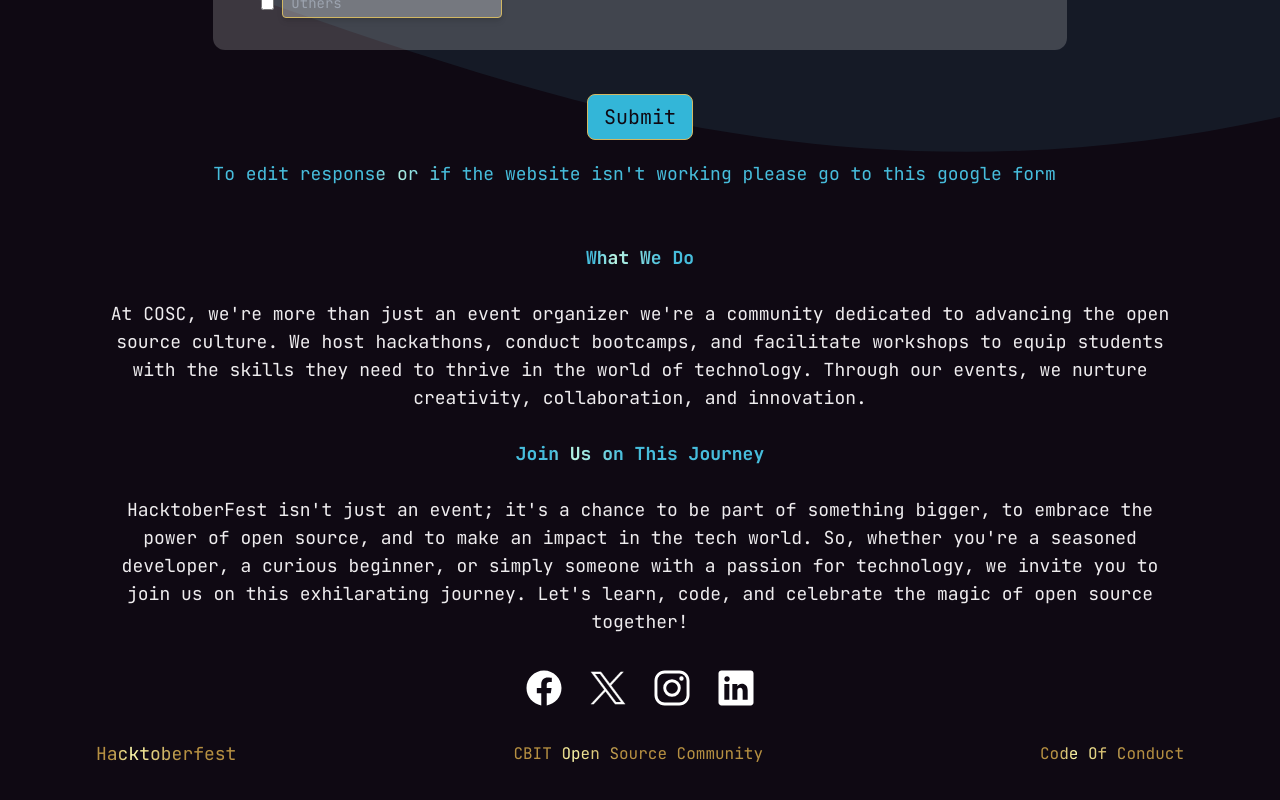
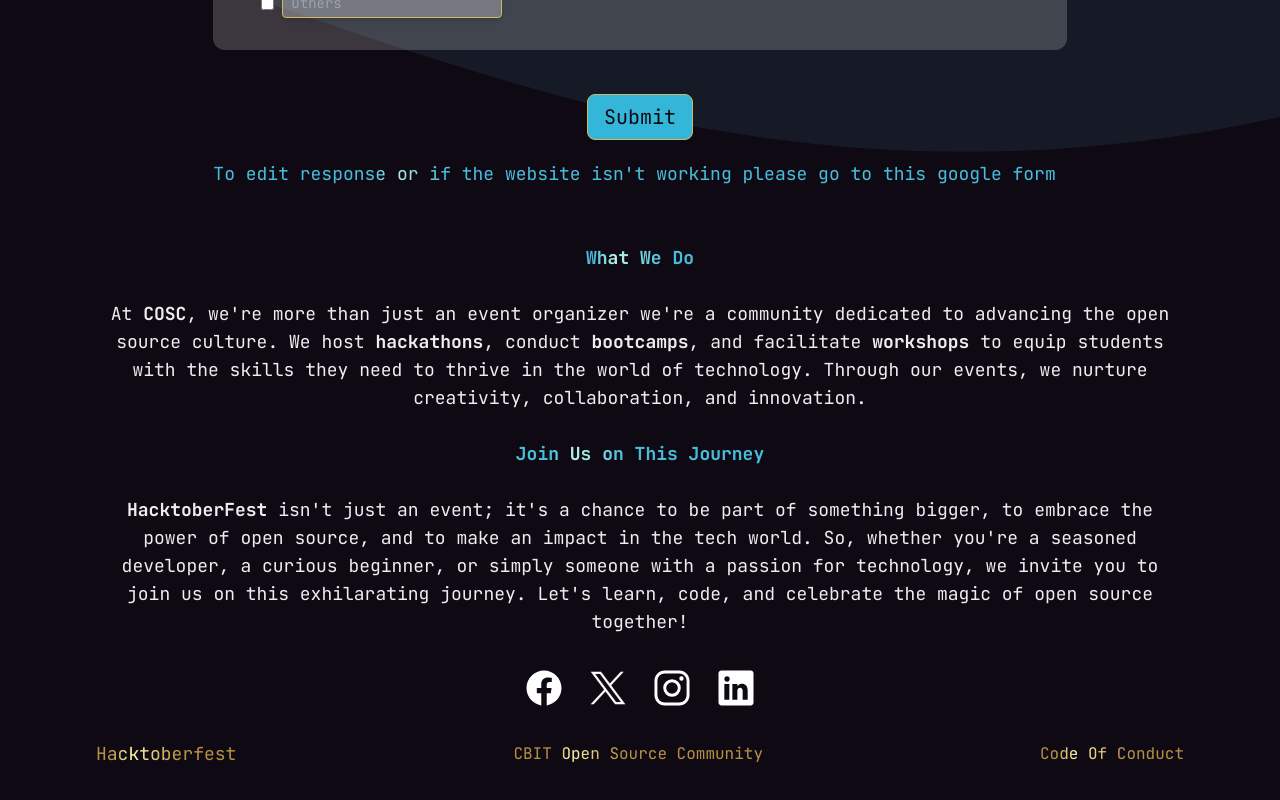
Before and after one commit to pupperemeritus/hacktoberfest-2023, a Next.js app: page /register in a window 1280 px wide. Shown: the part 3099-3899 px from the top of the page. Built offline with nearby package versions, Linux system fonts and the light colour scheme.

Commit message:
Updated content Footer.jsx

```diff
--- a/components/Footer.jsx
+++ b/components/Footer.jsx
@@ -11,9 +11,9 @@ function Footer() {
           <strong className="shimmerb text-bblue-200">What We Do</strong>
           <br />
           <br />
-          At COSC, we&apos;re more than just an event organizer we&apos;re a community
-          dedicated to advancing the open source culture. We host hackathons,
-          conduct bootcamps, and facilitate workshops to equip students with the
+          At <strong>COSC</strong>, we&apos;re more than just an event organizer we&apos;re a community
+          dedicated to advancing the open source culture. We host <strong>hackathons</strong>,
+          conduct <strong>bootcamps</strong>, and facilitate <strong>workshops</strong> to equip students with the
           skills they need to thrive in the world of technology. Through our
           events, we nurture creativity, collaboration, and innovation.
           <br />
@@ -21,7 +21,7 @@ function Footer() {
           <strong className="shimmerb text-bblue-200">Join Us on This Journey</strong>
           <br />
           <br />
-          HacktoberFest isn&apos;t just an event; it&apos;s a chance to be part of
+          <strong>HacktoberFest</strong> isn&apos;t just an event; it&apos;s a chance to be part of
           something bigger, to embrace the power of open source, and to make an
           impact in the tech world. So, whether you&apos;re a seasoned developer, a
           curious beginner, or simply someone with a passion for technology, we
```
